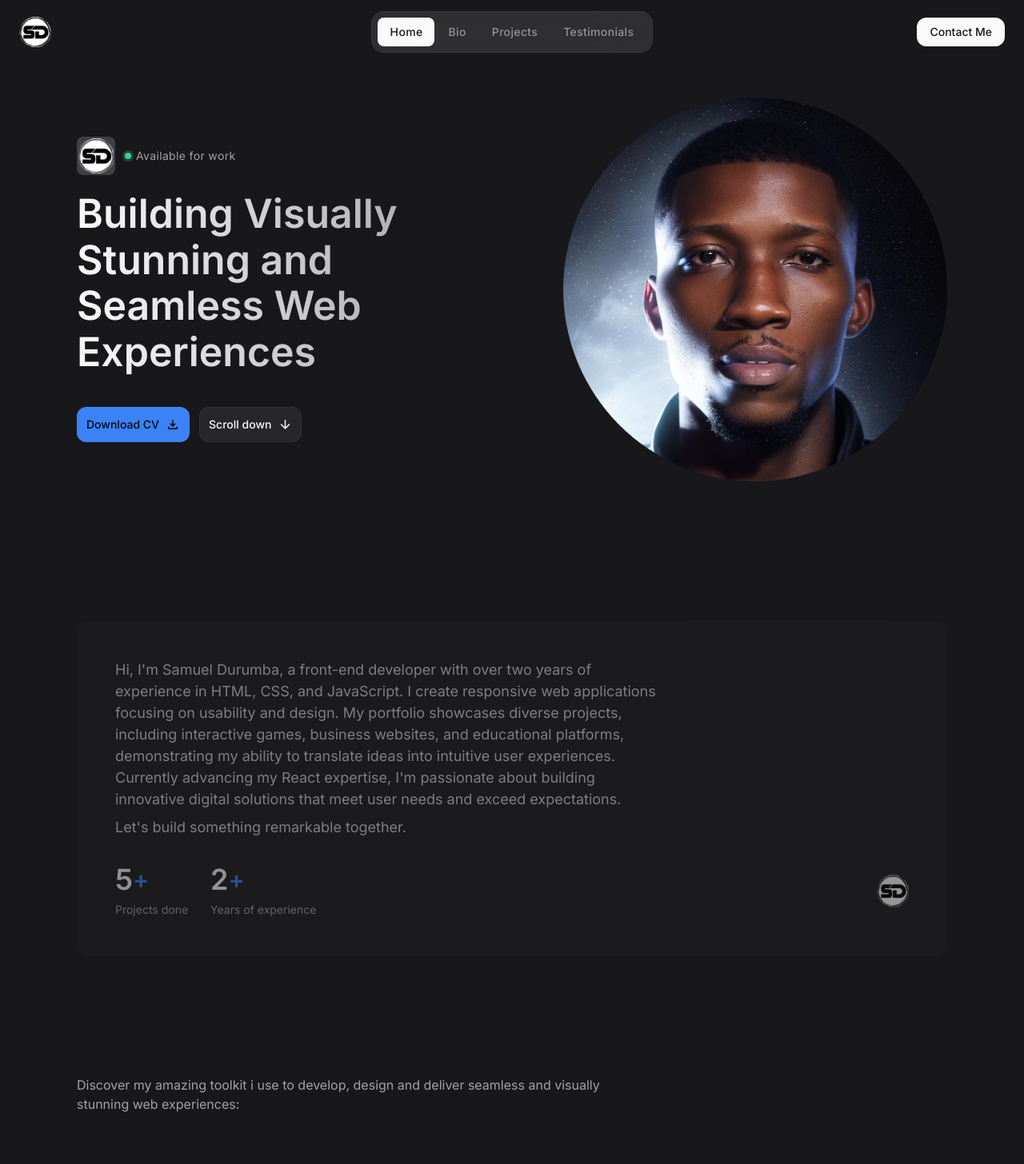
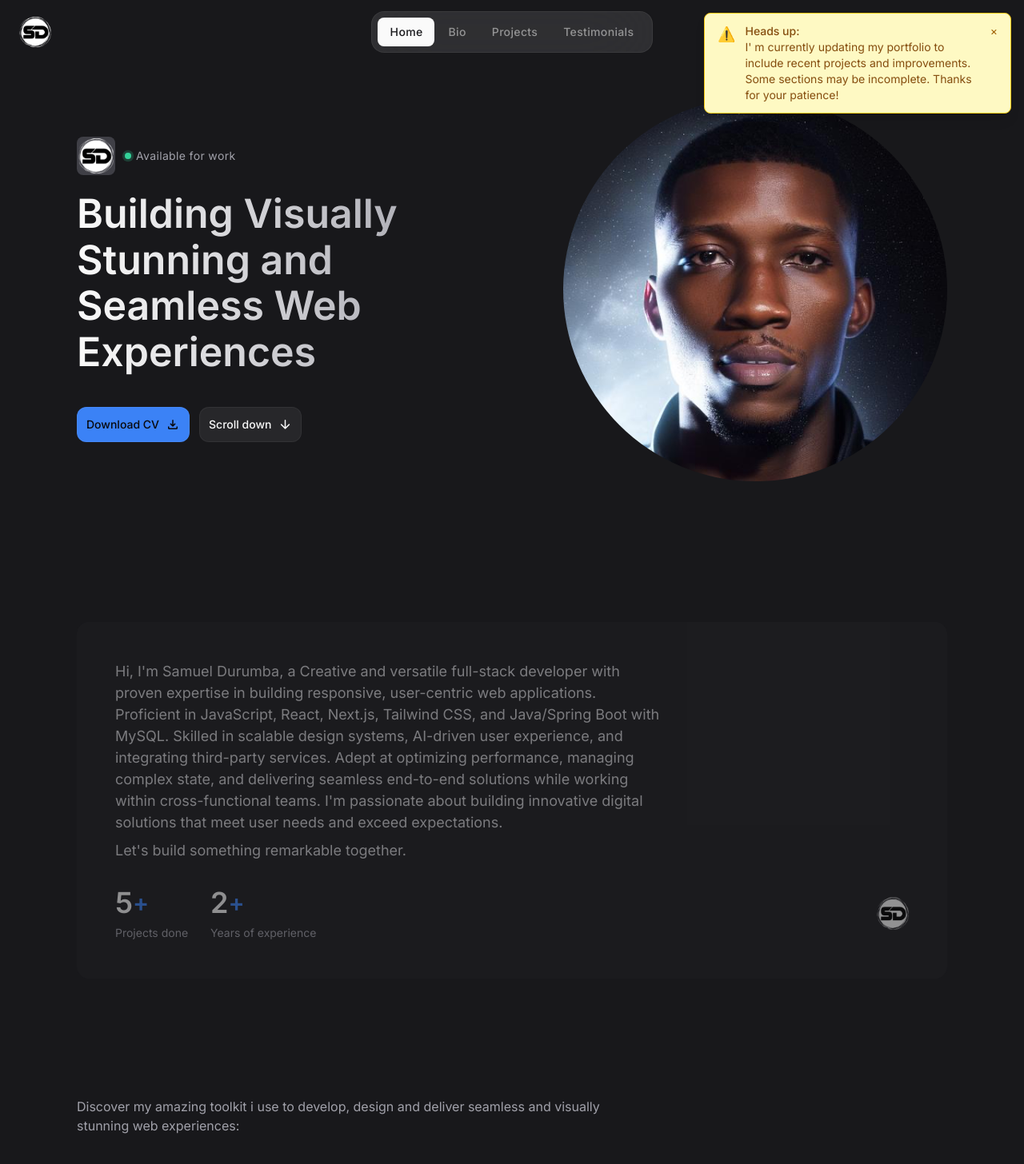
Before and after one commit to sammie-create/sammie-create-portfolio, a React (Vite) app: page / in a window 1280 px wide. Shown: the top 1456 px of the page at 80% size. Built offline with nearby package versions, Linux system fonts and the light colour scheme.

Commit message:
Updated CV and Bio, and an update announcement

```diff
--- a/src/App.jsx
+++ b/src/App.jsx
@@ -8,7 +8,7 @@ import { ReactLenis } from "lenis/react";
 import { gsap } from "gsap";
 import { ScrollTrigger } from "gsap/ScrollTrigger";
 import { useGSAP } from "@gsap/react";
-import { useTypewriter, Cursor } from "react-simple-typewriter";
+// import { useTypewriter, Cursor } from "react-simple-typewriter";
 
 // Register GSAP Plugin
 gsap.registerPlugin(useGSAP, ScrollTrigger);
@@ -22,6 +22,7 @@ import Projects from "./components/Projects";
 import Testimonial from "./components/Testimonial";
 import Contact from "./components/Contact";
 import Footer from "./components/Footer";
+import UpdateToast from "./components/updateToast";
 
 const App = () => {
   useGSAP(() => {
@@ -46,7 +47,8 @@ const App = () => {
   return (
     <ReactLenis root>
       <Header />
-      <main>
+      <main className="relative">
+        <UpdateToast />
         <Hero />
         <Bio />
         <Skill />
--- a/src/components/Bio.jsx
+++ b/src/components/Bio.jsx
@@ -20,15 +20,16 @@ const Bio = () => {
       <div className="container">
         <div className="bg-zinc-800/50 p-7 rounded-2xl md:p-12 reveal-up">
           <p className="text-zinc-300 mb-4 md:mb-8 md:text-[18px] md:max-w-[60ch]">
-            Hi, I&apos;m Samuel Durumba, a front-end developer with over two
-            years of experience in HTML, CSS, and JavaScript. I create
-            responsive web applications focusing on usability and design. My
-            portfolio showcases diverse projects, including interactive games,
-            business websites, and educational platforms, demonstrating my
-            ability to translate ideas into intuitive user experiences.
-            Currently advancing my React expertise, I&apos;m passionate about
-            building innovative digital solutions that meet user needs and
-            exceed expectations.
+            Hi, I&apos;m Samuel Durumba, a Creative and versatile full-stack
+            developer with proven expertise in building responsive, user-centric
+            web applications. Proficient in JavaScript, React, Next.js, Tailwind
+            CSS, and Java/Spring Boot with MySQL. Skilled in scalable design
+            systems, AI-driven user experience, and integrating third-party
+            services. Adept at optimizing performance, managing complex state,
+            and delivering seamless end-to-end solutions while working within
+            cross-functional teams. I&apos;m passionate about building
+            innovative digital solutions that meet user needs and exceed
+            expectations.
             <span className="block pt-2">
               Let&apos;s build something remarkable together.
             </span>
--- a/src/components/Hero.jsx
+++ b/src/components/Hero.jsx
@@ -39,7 +39,7 @@ const Hero = () => {
             <ButtonPrimary
               label="Download CV"
               icon="download"
-              href="/Samuel Durumba CV.pdf"
+              href="/samuel-fullstack-resume.pdf"
               target="_blank"
             />
 
--- a/src/components/Skill.jsx
+++ b/src/components/Skill.jsx
@@ -13,7 +13,7 @@ const toolKit = [
     desc: "Web Development",
   },
   {
-    imgSrc: "/images/css.svg",
+    imgSrc: "/images/tailwind-css.svg",
     label: "CSS",
     desc: "User Interface",
   },
@@ -47,6 +47,11 @@ const toolKit = [
     label: "GitHub",
     desc: "Version Control",
   },
+  {
+    imgSrc: "images/supabase-logo-icon.svg",
+    label: "Supabase",
+    desc: "Backend Management: DB, Auth...",
+  },
 ];
 
 const Skill = () => {
--- /dev/null
+++ b/src/components/updateToast.jsx
@@ -0,0 +1,32 @@
+import { useState, useEffect } from "react";
+
+export default function UpdateToast() {
+  const [visible, setVisible] = useState(true);
+
+  useEffect(() => {
+    const timer = setTimeout(() => setVisible(false), 60000);
+    return () => clearTimeout(timer);
+  }, []);
+
+  if (!visible) return null;
+
+  return (
+    <div className="absolute top-4 right-4 z-50 max-w-sm w-full bg-yellow-100 border border-yellow-400 text-yellow-800 px-4 py-3 rounded-lg shadow-lg flex items-start space-x-3">
+      <div className="text-lg">⚠️</div>
+      <div className="flex-1 text-sm">
+        <p className="font-medium">Heads up:</p>
+        <p>
+          I&apos; m currently updating my portfolio to include recent projects
+          and improvements. Some sections may be incomplete. Thanks for your
+          patience!
+        </p>
+      </div>
+      <button
+        onClick={() => setVisible(false)}
+        className="text-yellow-700 hover:text-yellow-900 ml-2 text-sm"
+      >
+        ×
+      </button>
+    </div>
+  );
+}
```
Also changed, not shown: public/images/supabase-logo-icon.svg (added), 1 other file (tests, documents, lock files or other folders).
